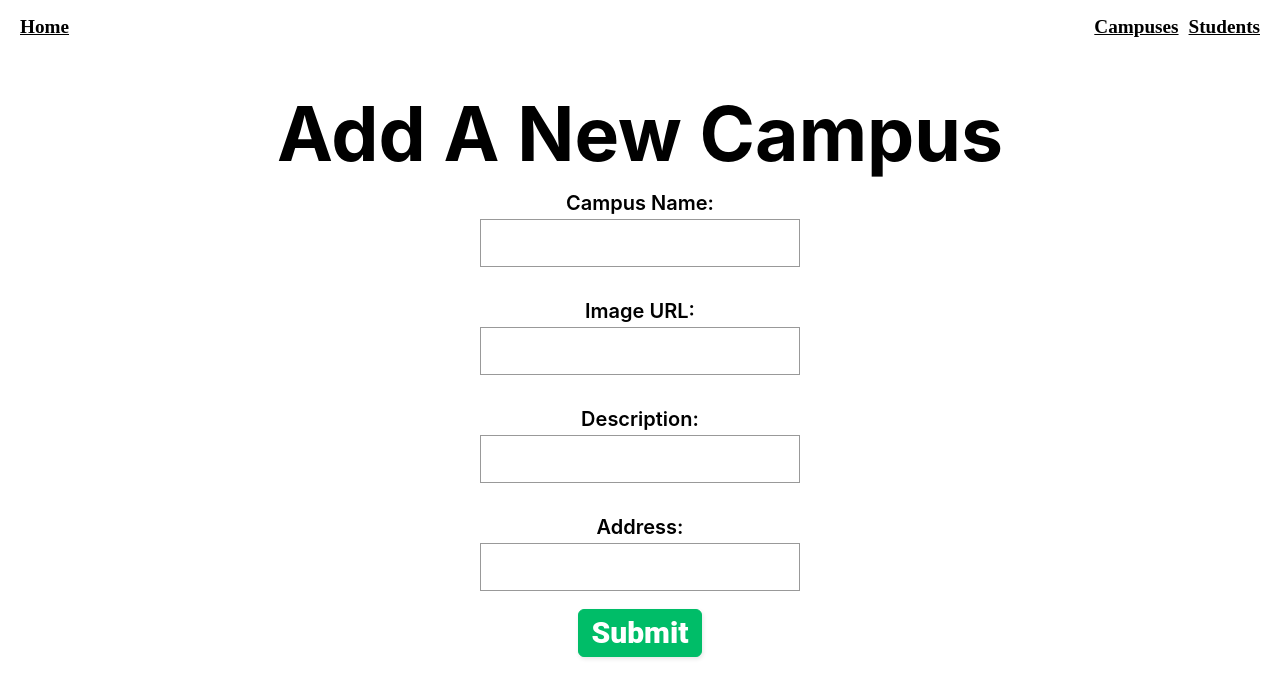
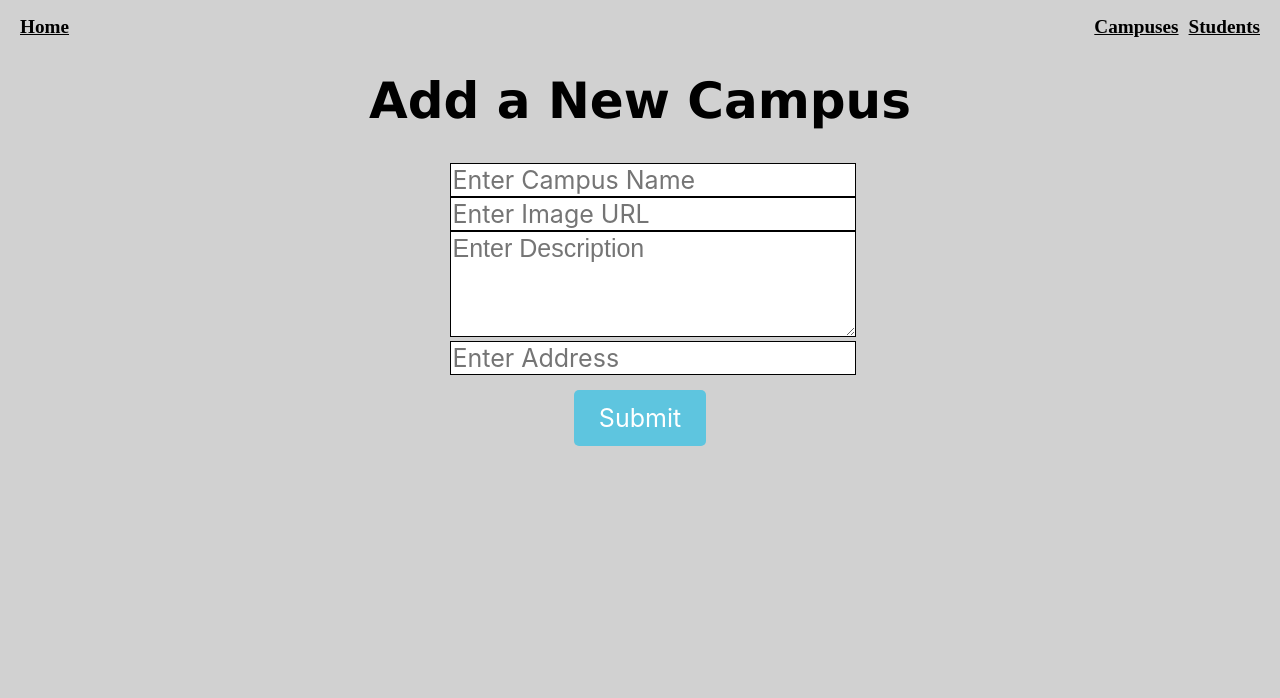
Before and after one commit to acisse44/CRUDProjectFrontend, a React app: page /campuses/add in a window 1280 px wide. Built offline with nearby package versions, Linux system fonts and the light colour scheme.

Commit message:
single student & campus page css

```diff
--- a/src/App/App.css
+++ b/src/App/App.css
@@ -12,6 +12,7 @@
   font-size: 75px;
   text-align: center;
   background-size: cover;
+
 }
 
 #students-link,
@@ -105,6 +106,25 @@
   margin-top: -20px;
 }
 
+.campus-image {
+  width: 10px;
+  height: 250px;
+  float: left;
+  border: 10px solid rgb(97, 97, 97);
+}
+
+.campus-description{
+  font-size: 40px;
+  margin-bottom: 150px;
+}
+
+.campus-address{
+  font-size: 20px;
+  margin-right: 100px;
+}
+
+
+
 #campusImage {
   width: 250px;
   height: 250px;
@@ -120,7 +140,7 @@
   color: #FFFFFF;
   cursor: pointer;
   font-family: 'nunito', 'roboto', 'proxima-nova', 'proxima nova', sans-serif;
-  font-size: 30px;
+  font-size: 25px;
   font-weight: 800;
   line-height: 16px;
   min-height: 75px;
@@ -229,6 +249,9 @@
   width: 200px;
   height: 200px;
   margin-left: 0;
+  float: left;
+  border: 10px solid rgb(97, 97, 97);
+
 }
 
 .studentCampus {
@@ -284,7 +307,7 @@
 .campus-image {
   margin-right: 10px;
   width: 200px;
-  height: 200px;
+  height: 100px;
 }
 
 .campus-info {
@@ -299,3 +322,61 @@
   font-size: 15px;
   white-space: pre-line;
 }
+
+
+body{
+  background-color: #d1d1d1;
+}
+
+#addCampus {
+  font-size: 50px;
+  font-weight: bold;
+  font-family: 'Lucida Sans', 'Lucida Sans Regular', 'Lucida Grande', 'Lucida Sans Unicode', Geneva, Verdana, sans-serif;
+}
+
+
+
+#campNameInput{
+  width: 400px;
+  height: 30px;
+  font-size: 25px;
+  margin-left: 25px;
+
+}
+
+#campImgInput{
+  width: 400px;
+  height: 30px;
+  font-size: 25px;
+  margin-left: 25px;
+
+}
+
+#campDescInput{
+  width: 400px;
+  height: 100px;
+  font-size: 25px;
+  margin-left: 25px;
+  font-family: Arial, Helvetica, sans-serif;
+
+}
+
+
+#campAddyInput{
+  width: 400px;
+  height: 30px;
+  font-size: 25px;
+  margin-left: 25px;
+
+}
+
+#campSubmit{
+  background-color: rgb(94, 197, 223);
+  color: white;
+  border: none;
+  border-radius: 5px;
+  padding: 13px 25px;
+  cursor: pointer;
+  margin-top: 15px;
+  font-size: 25px;
+}
--- a/src/Components/SingleCampusList.jsx
+++ b/src/Components/SingleCampusList.jsx
@@ -14,9 +14,13 @@ function SingleCampusList(props) {
       ) : (
         <div>
           <div className="campus" key={campus.id}>
-            <img src={campus.imageUrl} alt={campus.Name} className="campus-image" />
-            <div className="campus-description">{campus.description}</div>
-            <div className="campus-address">{campus.address}</div>
+          <div>
+            <img src={campus.imageUrl} alt={campus.Name} className="campus-image" style={{ width: '350px', height: '250px' }} />
+          </div>
+          <div>
+            <h2 className="campus-name" style ={{fontSize: '50px', marginRight: '45px', marginBottom: '135px', fontFamily: 'Lucida Sans'}}>{campus.name}</h2>
+          <div className="campus-address" style={{ fontSize: '25px',marginBotton: '100px', marginLeft: '60px' }}>{campus.address}</div>
+          </div>
           </div>
 
           {students && students.length > 0 ? (
--- a/src/Components/SingleStudentList.jsx
+++ b/src/Components/SingleStudentList.jsx
@@ -18,12 +18,16 @@ function SingleStudentList(props) {
       ) : (
         <div>
           <div id="singleStudent" key={student.id}>
-            <img src={student.imageUrl} alt={student.firstName} id="singleStudentImage" />
             <div>
-              {student.firstName} {student.lastName}
+              <img src={student.imageUrl} alt={student.firstName} id="singleStudentImage" style={{width: '350px', height: '250px'}}/>
             </div>
-            <div>{student.gpa}</div>
-            <div>{student.email}</div>
+            <div>
+            <h2 id="first-name" style ={{fontSize: '50px', marginRight: '35px', marginTop: '50px', marginLeft: '35px',  marginBottom: '135px', fontFamily: 'Lucida Sans'}}>{student.firstName} {student.lastName}</h2>
+          <div>
+            <div id = "student-email" style = {{ marginBottom: '10px', fontSize: '25px'}}>Email: {student.email}</div>
+            <div id = "student-GPA" style = {{marginBottom: '60px', fontSize: '25px'}}> GPA: {student.gpa}</div>
+          </div>
+            </div>
           </div>
 
           {campus ? (
--- a/src/Components/StudentsList.jsx
+++ b/src/Components/StudentsList.jsx
@@ -28,9 +28,7 @@ function Students(props) {
               <Link to={`/students/${student.id}`}>{student.firstName} {student.lastName}</Link>
               </h1>
               <h1 id="student-campus">{getCampusName(student.campusId)}</h1>
-              <button className="student-button-delete" onClick={() => handleDelete(student.id)}>
-                Delete
-              </button>
+
             </div>
           ))}
         </div>
--- a/src/Pages/campuses/AddNewCampus.jsx
+++ b/src/Pages/campuses/AddNewCampus.jsx
@@ -54,34 +54,22 @@ function AddNewCampus() {
   }
 
   return (
-    <div>
-      <h1 class="form-title">Add A New Campus</h1>
-      <form class="form" onSubmit={handleSubmit}>
-        <div class="input">
-          <label class="input-label">
-            Campus Name:
-            <input class="input-field" type="text" value={name} onChange={handleCampusNameChange} />
-          </label>
+    <div id = "addingNewCampus">
+      <h1 id = "addCampus"> Add a New Campus</h1>
+      <form onSubmit={handleSubmit}>
+        <div>
+            <input style = {{backgroundColor: 'white', border: '1px solid black'}}type="text" id="campNameInput" value={name} onChange={handleCampusNameChange} placeholder="Enter Campus Name" />
         </div>
-        <div class="input">
-          <label class="input-label">
-            Image URL:
-            <input class="input-field" type="text" value={imageUrl} onChange={handleImageUrlChange} />
-          </label>
+        <div>
+            <input style = {{backgroundColor: 'white', border: '1px solid black'}}type="text" id="campImgInput"value={imageUrl} onChange={handleImageUrlChange} placeholder="Enter Image URL" />
         </div>
-        <div class="input">
-          <label class="input-label">
-            Description:
-            <input class="input-field" type="text" value={description} onChange={handleDescriptionChange} />
-          </label>
+        <div>
+            <textarea style = {{border: '1px solid black'}}type="text" id="campDescInput"value={description} onChange={handleDescriptionChange} placeholder="Enter Description" />
         </div>
-        <div class="input">
-          <label class="input-label">
-            Address:
-            <input class="input-field" type="text" value={address} onChange={handleAddressChange} />
-          </label>
+        <div>
+            <input style = {{backgroundColor: 'white', border: '1px solid black'}}type="text" id="campAddyInput"value={address} onChange={handleAddressChange} placeholder="Enter Address"/>
         </div>
-        <button class="button-submit" type="submit">Submit</button>
+        <button type="submit" id="campSubmit">Submit</button>
       </form>
     </div>
   );
--- a/src/Pages/campuses/Campus.jsx
+++ b/src/Pages/campuses/Campus.jsx
@@ -19,7 +19,7 @@ import { useParams } from 'react-router-dom';
 
   return (
     <div>
-      <h1>Campus</h1>
+      <h1 style = {{fontSize: '55px'}}>Campus</h1>
       <button>Edit</button>
         <div id="singleCampusList">
           <SingleCampusList campus={singleCampus} />
--- a/src/Pages/campuses/Campuses.jsx
+++ b/src/Pages/campuses/Campuses.jsx
@@ -28,7 +28,7 @@ function Campuses() {
 
   return (
     <div>
-      <h1 className="title">All Campuses</h1>
+      <h1 style = {{fontSize: '60px'}}className="title">All Campuses</h1>
       <button className="button-add" onClick={handleAddCampus}>Add Campus</button>
       <div id="campusesList">
         <CampusesList allCampuses={allCampuses} handleDelete={handleDelete} />
--- a/src/Pages/students/Student.jsx
+++ b/src/Pages/students/Student.jsx
@@ -23,7 +23,7 @@ import { useParams } from 'react-router-dom';
 
   return (
     <div>
-      <h1>Student</h1>
+      <h1 style = {{fontSize: '55px'}}>Student</h1>
       <button>Edit</button>
         <div id="singleStudentList">
           <SingleStudentList student={singleStudent} handleDelete={handleDelete} />
--- a/src/Pages/students/Students.jsx
+++ b/src/Pages/students/Students.jsx
@@ -28,7 +28,7 @@ import StudentsList from "../../Components/StudentsList"
 
   return (
     <div>
-      <h1 className= "title"> All Students</h1>
+      <h1 style = {{fontSize: '60px'}}className= "title"> All Students</h1>
       <button className="button-add" onClick={handleAddStudent}>Add Student</button>
         <div id="studentsList">
           <StudentsList allStudents={allStudents} allCampuses={allCampuses} handleDelete={handleDelete}/>
```
